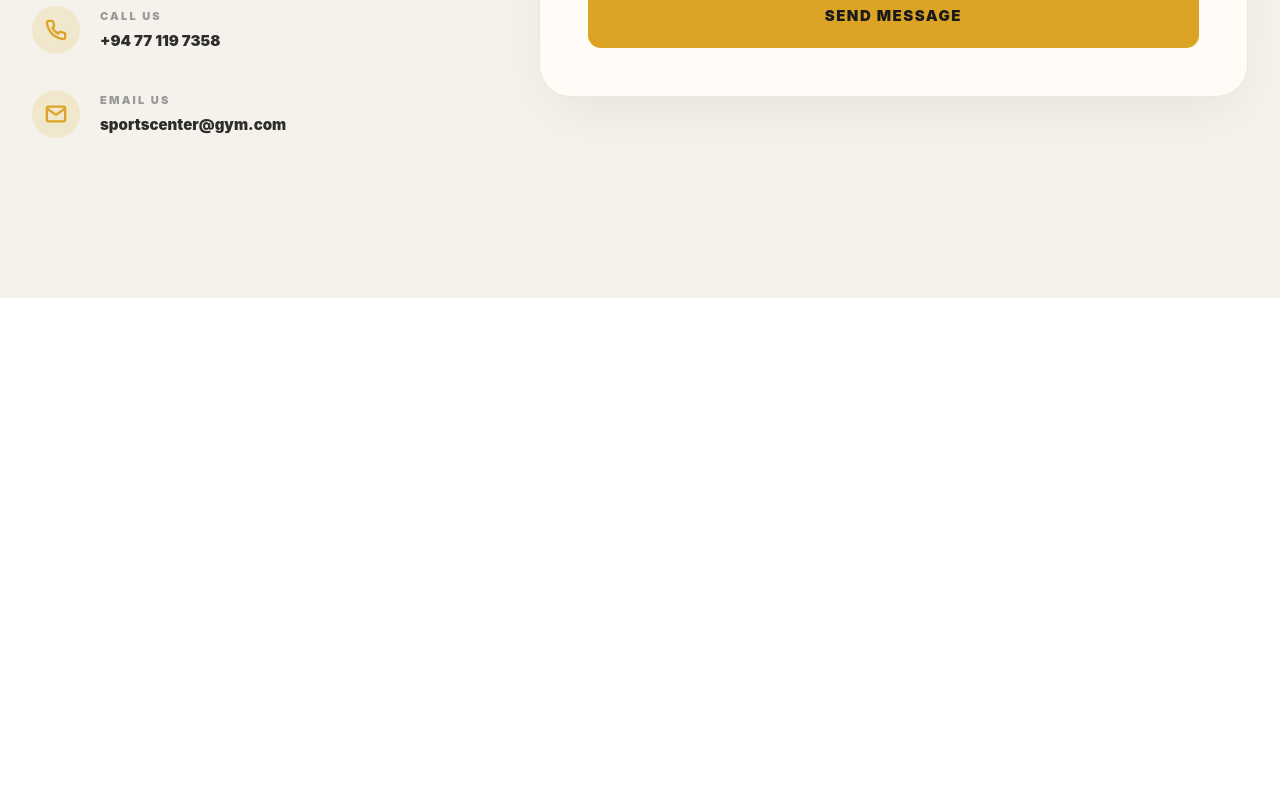
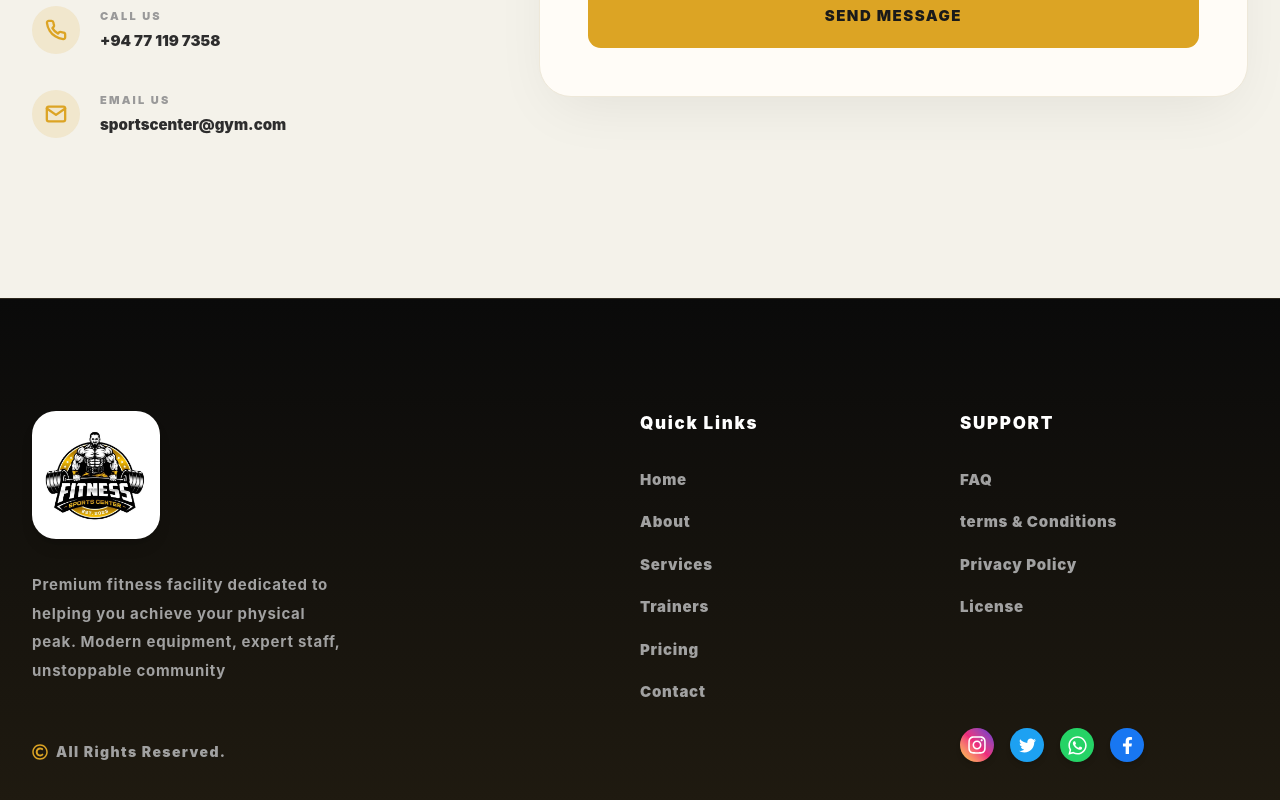
Before and after one commit to sheda3838/fitness-sports-center, a React (Vite) app: page / in a window 1280 px wide. Shown: the part 5463-6263 px from the top of the page. Before the commit the page ends 5761 px from the top, so only its background shows below. Built offline with nearby package versions, Linux system fonts and the light colour scheme.

Commit message:
feat(footer): implement footer section with layout and basic styling

```diff
--- a/src/App.jsx
+++ b/src/App.jsx
@@ -6,6 +6,7 @@ import Services from './components/Services';
 import Trainers from './components/Trainers';
 import Pricing from './components/Pricing';
 import Contact from './components/Contact';
+import Footer from './components/Footer';
 
 function App() {
   return (
@@ -30,6 +31,9 @@ function App() {
 
       {/* Contact Section */}
       <Contact />
+
+      {/* Footer Section */}
+      <Footer />
     </div>
   );
 }
--- /dev/null
+++ b/src/components/Footer.jsx
@@ -0,0 +1,91 @@
+import React from 'react';
+import { FaInstagram, FaTwitter, FaWhatsapp, FaFacebookF, FaRegCopyright } from 'react-icons/fa';
+
+const SocialIcons = () => (
+  <>
+    <a href="#" aria-label="Instagram" className="w-[34px] h-[34px] rounded-full bg-gradient-to-tr from-[#f9ce34] via-[#ee2a7b] to-[#6228d7] flex items-center justify-center text-white hover:scale-110 transition-transform shadow-md">
+      <FaInstagram size={20} />
+    </a>
+    <a href="#" aria-label="Twitter" className="w-[34px] h-[34px] rounded-full bg-[#1da1f2] flex items-center justify-center text-white hover:scale-110 transition-transform shadow-md">
+      <FaTwitter size={17} />
+    </a>
+    <a href="#" aria-label="WhatsApp" className="w-[34px] h-[34px] rounded-full bg-[#25D366] flex items-center justify-center text-white hover:scale-110 transition-transform shadow-md">
+      <FaWhatsapp size={21} />
+    </a>
+    <a href="#" aria-label="Facebook" className="w-[34px] h-[34px] rounded-full bg-[#1877f2] flex items-center justify-center text-white hover:scale-110 transition-transform shadow-md">
+      <FaFacebookF size={17} />
+    </a>
+  </>
+);
+
+const Footer = () => {
+  return (
+    <footer className="w-full bg-[linear-gradient(180deg,#0a0a0a_0%,#1f1a10_100%)] text-white pt-20 lg:pt-28 pb-10 border-t border-[#2d281d]">
+      <div className="max-w-[1300px] mx-auto px-6 lg:px-8">
+
+        {/* main footer grid layout */}
+        <div className="grid grid-cols-1 sm:grid-cols-2 lg:grid-cols-[2fr_1fr_1fr] gap-12 lg:gap-8">
+
+          {/* left column: brand info */}
+          <div className="flex flex-col h-full items-start">
+            <div className="bg-white rounded-[1.5rem] w-28 h-28 xl:w-32 xl:h-32 flex items-center justify-center p-3 mb-8 shadow-lg">
+              <img src="/logo.jpg" alt="Fitness Center Logo" className="w-full h-full object-contain" />
+            </div>
+
+            <p className="text-[#a1a1a1] text-[13px] sm:text-[14px] xl:text-[15px] font-bold leading-[1.9] tracking-[0.05em] mb-10 max-w-[320px]">
+              Premium fitness facility dedicated to helping you achieve your physical peak. Modern equipment, expert staff, unstoppable community
+            </p>
+
+            {/* mobile/tablet placement for socials */}
+            <div className="flex gap-4 lg:hidden mb-4">
+              <SocialIcons />
+            </div>
+
+            {/* desktop placement for copyright */}
+            <div className="hidden lg:flex items-center gap-2 mt-auto text-[#a1a1a1] text-[13px] xl:text-[14px] font-black tracking-widest pt-4">
+               <FaRegCopyright className="text-[#dca424]" size={16} /> All Rights Reserved.
+            </div>
+          </div>
+
+          {/* middle column: quick links */}
+          <div className="flex flex-col">
+            <h4 className="text-white text-[15px] xl:text-[17px] font-black tracking-widest mb-8">Quick Links</h4>
+            <ul className="flex flex-col gap-5 text-[#a1a1a1] text-[14px] xl:text-[15px] font-black tracking-[0.05em]">
+              <li><a href="#home" className="hover:text-[#dca424] transition-colors">Home</a></li>
+              <li><a href="#about" className="hover:text-[#dca424] transition-colors">About</a></li>
+              <li><a href="#services" className="hover:text-[#dca424] transition-colors">Services</a></li>
+              <li><a href="#trainers" className="hover:text-[#dca424] transition-colors">Trainers</a></li>
+              <li><a href="#memberships" className="hover:text-[#dca424] transition-colors">Pricing</a></li>
+              <li><a href="#contact" className="hover:text-[#dca424] transition-colors">Contact</a></li>
+            </ul>
+          </div>
+
+          {/* right column: support & socials */}
+          <div className="flex flex-col h-full">
+            <h4 className="text-white text-[15px] xl:text-[17px] font-black tracking-widest uppercase mb-8">SUPPORT</h4>
+            <ul className="flex flex-col gap-5 text-[#a1a1a1] text-[14px] xl:text-[15px] font-black tracking-[0.05em] mb-12 lg:mb-auto">
+              <li><a href="#" className="hover:text-[#dca424] transition-colors">FAQ</a></li>
+              <li><a href="#" className="hover:text-[#dca424] transition-colors">terms & Conditions</a></li>
+              <li><a href="#" className="hover:text-[#dca424] transition-colors">Privacy Policy</a></li>
+              <li><a href="#" className="hover:text-[#dca424] transition-colors">License</a></li>
+            </ul>
+
+            {/* desktop placement for socials */}
+            <div className="hidden lg:flex gap-4 mt-auto pt-4">
+              <SocialIcons />
+            </div>
+          </div>
+
+        </div>
+
+        {/* mobile/tablet placement for copyright */}
+        <div className="lg:hidden flex items-center justify-center gap-2 mt-16 pt-8 border-t border-white/5 text-[#a1a1a1] text-[13px] font-black tracking-widest">
+          <FaRegCopyright className="text-[#dca424]" size={16} /> All Rights Reserved.
+        </div>
+
+      </div>
+    </footer>
+  );
+};
+
+export default Footer;
```
